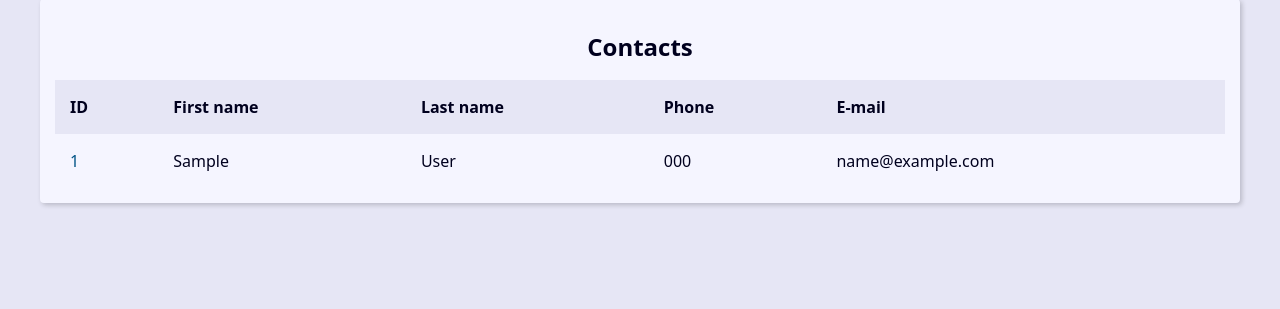
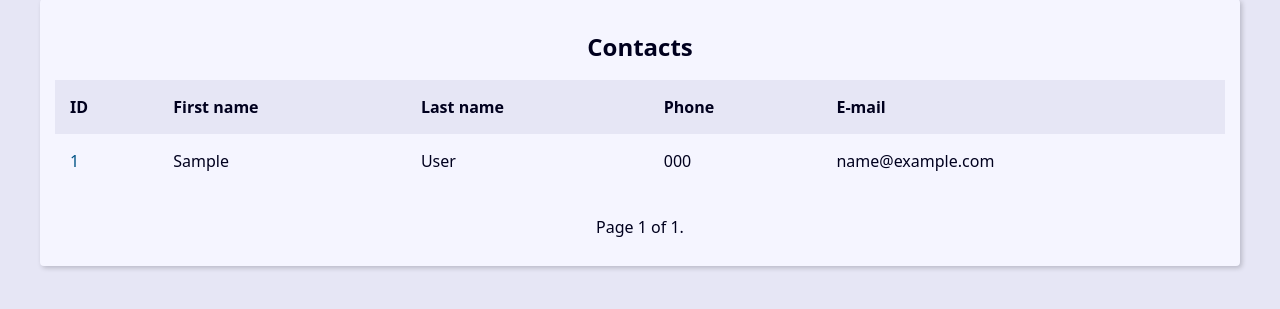
Before and after one commit to DanielAlmeida19/projeto-agenda-django, a Django app: page / in a window 1280 px wide. Shown: the part 270-579 px from the top of the page. Run offline with Django 5.2, Linux system fonts and the light colour scheme; tables that the repository leaves empty hold one stand-in row (values such as "Sample post").

Commit message:
Adicionando paginação na lista de contatos e na busca

```diff
--- a/base_templates/global/base.html
+++ b/base_templates/global/base.html
@@ -9,6 +9,9 @@
 
     <main class="content">
         {% block content %}{% endblock content %}
+        {% include "global/partials/_pagination.html" %}
     </main>
+
+
 </body>
 </html>
--- /dev/null
+++ b/base_templates/global/partials/_pagination.html
@@ -0,0 +1,19 @@
+{% if page_obj %}
+    <div class="pagination">
+        <span class="step-links">
+            {% if page_obj.has_previous %}
+                <a href="?page=1&q={{ request.GET.q.strip }}">&laquo; first</a>
+                <a href="?page={{ page_obj.previous_page_number }}&q={{ request.GET.q.strip }}">previous</a>
+            {% endif %}
+
+            <span class="current">
+                Page {{ page_obj.number }} of {{ page_obj.paginator.num_pages }}.
+            </span>
+
+            {% if page_obj.has_next %}
+                <a href="?page={{ page_obj.next_page_number }}&q={{ request.GET.q.strip }}">next</a>
+                <a href="?page={{ page_obj.paginator.num_pages }}&q={{ request.GET.q.strip }}">last &raquo;</a>
+            {% endif %}
+        </span>
+    </div>
+{% endif %}
--- a/contact/templates/contact/index.html
+++ b/contact/templates/contact/index.html
@@ -1,7 +1,7 @@
 {% extends "global/base.html" %}
 
 {% block content %}
-{% if contacts %}
+{% if page_obj %}
     <div class="responsive-table">
         <table class="contacts-table">
             <caption class="table-caption">
@@ -17,7 +17,7 @@
                 </tr>
             </thead>
             <tbody>
-                {% for contact in contacts %}
+                {% for contact in page_obj %}
                     <tr class="table-row">
                         <td class="table-cel">
                             <a href="{% url "contact:contact" contact.id %}" class="table-link">
--- a/contact/views/contact_views.py
+++ b/contact/views/contact_views.py
@@ -2,16 +2,21 @@ from django.shortcuts import render, get_object_or_404, redirect
 from contact.models import Contact
 from django.db.models import Q
 from django.http import Http404
+from django.core.paginator import Paginator
 
 
 def index(request):
 
     contacts = Contact.objects \
         .filter(show=True) \
-        .order_by('-id')[0:10]
+        .order_by('-id')
+
+    paginator = Paginator(contacts, 10)
+    page_number = request.GET.get('page')
+    page_obj = paginator.get_page(page_number)
 
     context = {
-        'contacts': contacts,
+        'page_obj': page_obj,
         'site_title': 'Contatos - '
     }
     return render(
@@ -38,8 +43,12 @@ def search(request):
         )\
         .order_by('-id')
 
+    paginator = Paginator(contacts, 10)
+    page_number = request.GET.get('page')
+    page_obj = paginator.get_page(page_number)
+
     context = {
-        'contacts': contacts,
+        'page_obj': page_obj,
         'site_title': 'Search - '
     }
     return render(
```
Also changed, not shown: README.md.
